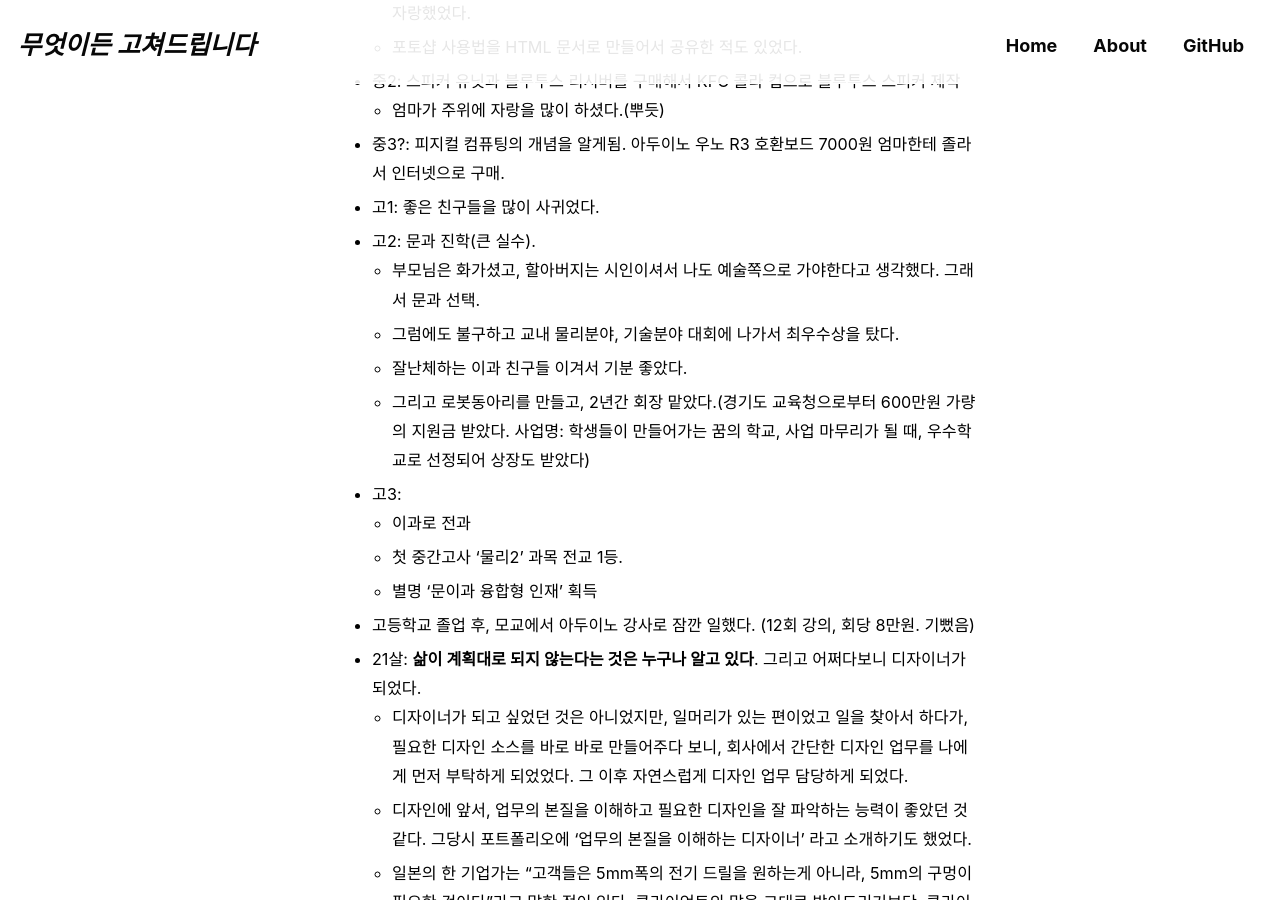
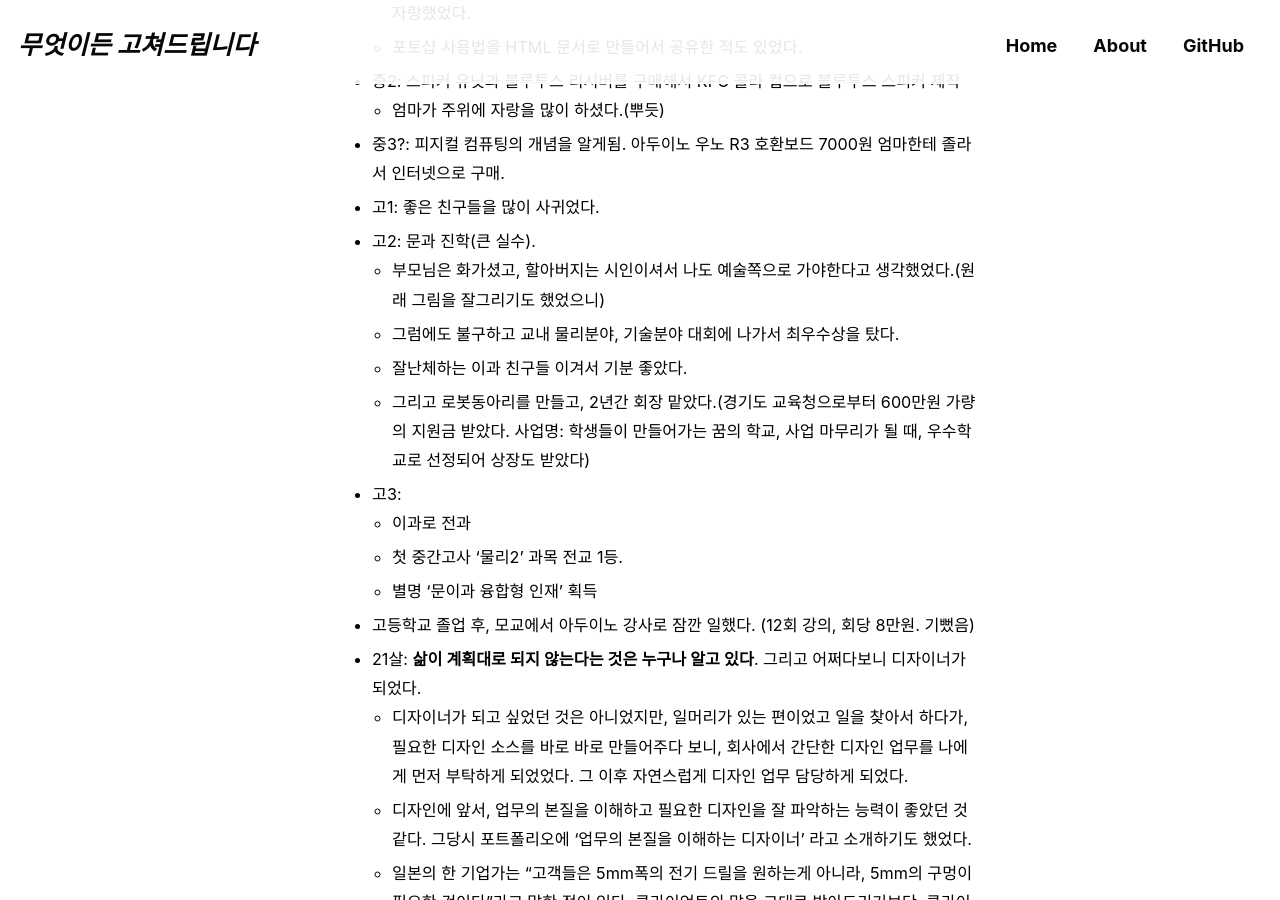
Before and after one commit to jeekpark/jeekpark.github.io, a Jekyll site: the page built from _pages/about.md, in a window 1280 px wide and 900 px high, scrolled down 811 px. Built offline with Jekyll 4.4.1, drawn with Linux system fonts in a browser that asks for light colours; cached includes are drawn as plain includes; some web fonts are replaced.

Commit message:
Update about.md

```diff
--- a/_pages/about.md
+++ b/_pages/about.md
@@ -25,7 +25,7 @@ comments: false
 - 중3?: 피지컬 컴퓨팅의 개념을 알게됨. 아두이노 우노 R3 호환보드 7000원 엄마한테 졸라서 인터넷으로 구매.
 - 고1: 좋은 친구들을 많이 사귀었다.
 - 고2: 문과 진학(큰 실수).
-    - 부모님은 화가셨고, 할아버지는 시인이셔서 나도 예술쪽으로 가야한다고 생각했다. 그래서 문과 선택.
+    - 부모님은 화가셨고, 할아버지는 시인이셔서 나도 예술쪽으로 가야한다고 생각했었다.(원래 그림을 잘그리기도 했었으니)
     - 그럼에도 불구하고 교내 물리분야, 기술분야 대회에 나가서 최우수상을 탔다.
     - 잘난체하는 이과 친구들 이겨서 기분 좋았다.
     - 그리고 로봇동아리를 만들고, 2년간 회장 맡았다.(경기도 교육청으로부터 600만원 가량의 지원금 받았다. 사업명: 학생들이 만들어가는 꿈의 학교, 사업 마무리가 될 때, 우수학교로 선정되어 상장도 받았다)
```
